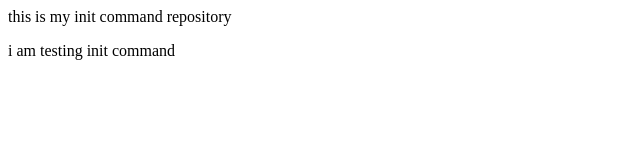
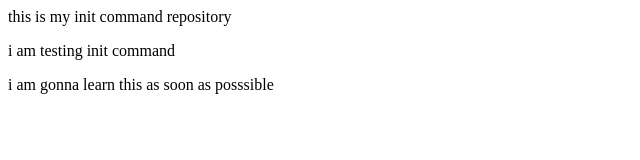
Before and after one commit to mridul-chhokkar13/lion-, a plain HTML site: page lion/index.html in a window 1280 px wide. Shown: the whole page, without its empty margins (0-640 px from the left). Drawn offline with Linux system fonts and the light colour scheme.

Commit message:
modify repo

```diff
--- a/lion/index.html
+++ b/lion/index.html
@@ -1,2 +1,3 @@
 <p>this is my init command repository</p>
 <p>i am testing init command</p>
+<p>i am gonna learn this as soon as posssible</p>
```
